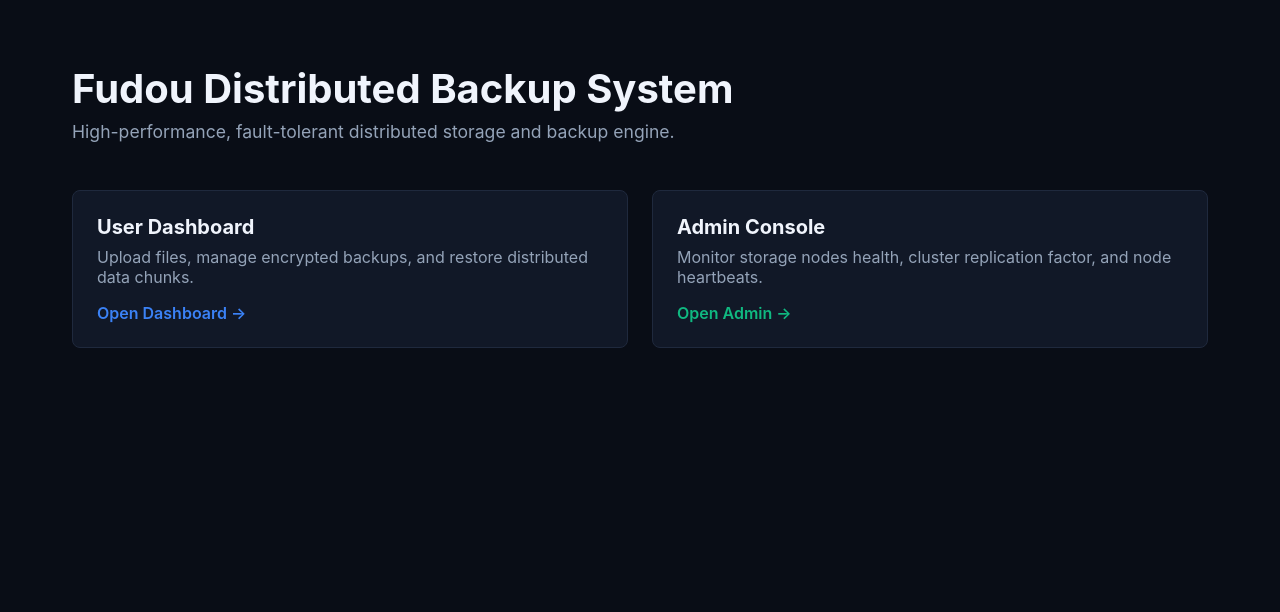
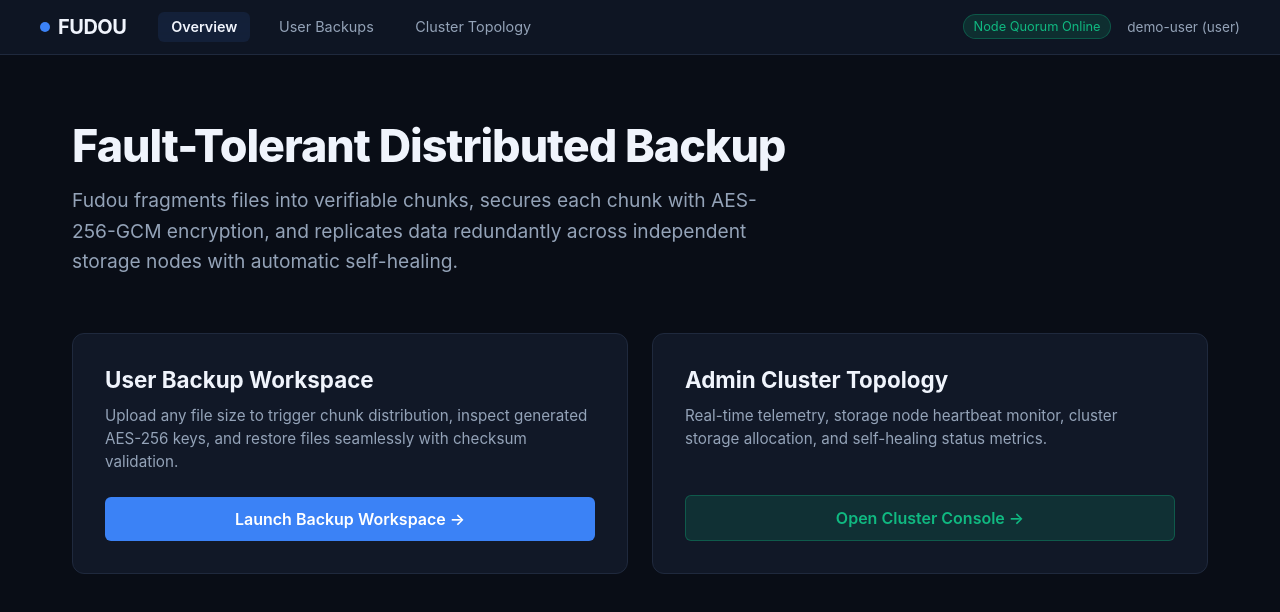
Before and after one commit to pranav718/fudou, a Next.js app in the folder web/: page / in a window 1280 px wide. Shown: the top 612 px of the page. Built offline with nearby package versions, Linux system fonts and the light colour scheme.

Commit message:
feat: assemble full user and admin dashboard views

```diff
--- a/web/app/layout.tsx
+++ b/web/app/layout.tsx
@@ -1,5 +1,7 @@
 import "./globals.css";
 import React from "react";
+import { AuthProvider } from "../context/AuthContext";
+import Navbar from "../components/Navbar";
 
 export const metadata = {
   title: "Fudou Distributed Backup",
@@ -13,7 +15,12 @@ export default function RootLayout({
 }) {
   return (
     <html lang="en">
-      <body>{children}</body>
+      <body>
+        <AuthProvider>
+          <Navbar />
+          {children}
+        </AuthProvider>
+      </body>
     </html>
   );
 }
--- a/web/app/page.tsx
+++ b/web/app/page.tsx
@@ -3,33 +3,80 @@ import Link from "next/link";
 export default function HomePage() {
   return (
     <main style={{ padding: "4rem 2rem", maxWidth: "1200px", margin: "0 auto" }}>
-      <header style={{ marginBottom: "3rem" }}>
-        <h1 style={{ fontSize: "2.5rem", fontWeight: "700", marginBottom: "0.5rem" }}>
-          Fudou Distributed Backup System
+      <header style={{ marginBottom: "3.5rem" }}>
+        <h1 style={{ fontSize: "2.8rem", fontWeight: "800", letterSpacing: "-1px", marginBottom: "0.75rem" }}>
+          Fault-Tolerant Distributed Backup
         </h1>
-        <p style={{ color: "var(--text-muted)", fontSize: "1.1rem" }}>
-          High-performance, fault-tolerant distributed storage and backup engine.
+        <p style={{ color: "var(--text-muted)", fontSize: "1.2rem", maxWidth: "700px", lineHeight: "1.6" }}>
+          Fudou fragments files into verifiable chunks, secures each chunk with AES-256-GCM encryption, and replicates data redundantly across independent storage nodes with automatic self-healing.
         </p>
       </header>
 
-      <section style={{ display: "grid", gridTemplateColumns: "repeat(auto-fit, minmax(280px, 1fr))", gap: "1.5rem" }}>
-        <div style={{ background: "var(--surface)", border: "1px solid var(--surface-border)", borderRadius: "8px", padding: "1.5rem" }}>
-          <h2 style={{ fontSize: "1.25rem", marginBottom: "0.5rem" }}>User Dashboard</h2>
-          <p style={{ color: "var(--text-muted)", marginBottom: "1rem" }}>
-            Upload files, manage encrypted backups, and restore distributed data chunks.
-          </p>
-          <Link href="/dashboard" style={{ color: "var(--primary)", fontWeight: "600" }}>
-            Open Dashboard &rarr;
+      <section style={{ display: "grid", gridTemplateColumns: "repeat(auto-fit, minmax(320px, 1fr))", gap: "1.5rem" }}>
+        <div style={{
+          background: "var(--surface)",
+          border: "1px solid var(--surface-border)",
+          borderRadius: "12px",
+          padding: "2rem",
+          display: "flex",
+          flexDirection: "column",
+          justifyContent: "space-between",
+        }}>
+          <div>
+            <h2 style={{ fontSize: "1.4rem", fontWeight: "700", marginBottom: "0.75rem" }}>
+              User Backup Workspace
+            </h2>
+            <p style={{ color: "var(--text-muted)", fontSize: "0.95rem", lineHeight: "1.5", marginBottom: "1.5rem" }}>
+              Upload any file size to trigger chunk distribution, inspect generated AES-256 keys, and restore files seamlessly with checksum validation.
+            </p>
+          </div>
+          <Link
+            href="/dashboard"
+            style={{
+              display: "inline-block",
+              padding: "0.75rem 1.25rem",
+              background: "var(--primary)",
+              color: "#fff",
+              borderRadius: "6px",
+              fontWeight: "600",
+              textAlign: "center",
+            }}
+          >
+            Launch Backup Workspace &rarr;
           </Link>
         </div>
 
-        <div style={{ background: "var(--surface)", border: "1px solid var(--surface-border)", borderRadius: "8px", padding: "1.5rem" }}>
-          <h2 style={{ fontSize: "1.25rem", marginBottom: "0.5rem" }}>Admin Console</h2>
-          <p style={{ color: "var(--text-muted)", marginBottom: "1rem" }}>
-            Monitor storage nodes health, cluster replication factor, and node heartbeats.
-          </p>
-          <Link href="/admin" style={{ color: "var(--accent)", fontWeight: "600" }}>
-            Open Admin &rarr;
+        <div style={{
+          background: "var(--surface)",
+          border: "1px solid var(--surface-border)",
+          borderRadius: "12px",
+          padding: "2rem",
+          display: "flex",
+          flexDirection: "column",
+          justifyContent: "space-between",
+        }}>
+          <div>
+            <h2 style={{ fontSize: "1.4rem", fontWeight: "700", marginBottom: "0.75rem" }}>
+              Admin Cluster Topology
+            </h2>
+            <p style={{ color: "var(--text-muted)", fontSize: "0.95rem", lineHeight: "1.5", marginBottom: "1.5rem" }}>
+              Real-time telemetry, storage node heartbeat monitor, cluster storage allocation, and self-healing status metrics.
+            </p>
+          </div>
+          <Link
+            href="/admin"
+            style={{
+              display: "inline-block",
+              padding: "0.75rem 1.25rem",
+              background: "rgba(16, 185, 129, 0.15)",
+              border: "1px solid rgba(16, 185, 129, 0.3)",
+              color: "var(--accent)",
+              borderRadius: "6px",
+              fontWeight: "600",
+              textAlign: "center",
+            }}
+          >
+            Open Cluster Console &rarr;
           </Link>
         </div>
       </section>
```
Also changed, not shown: web/app/admin/page.tsx (+40 -25 lines), web/app/dashboard/page.tsx (+46 -14 lines).
